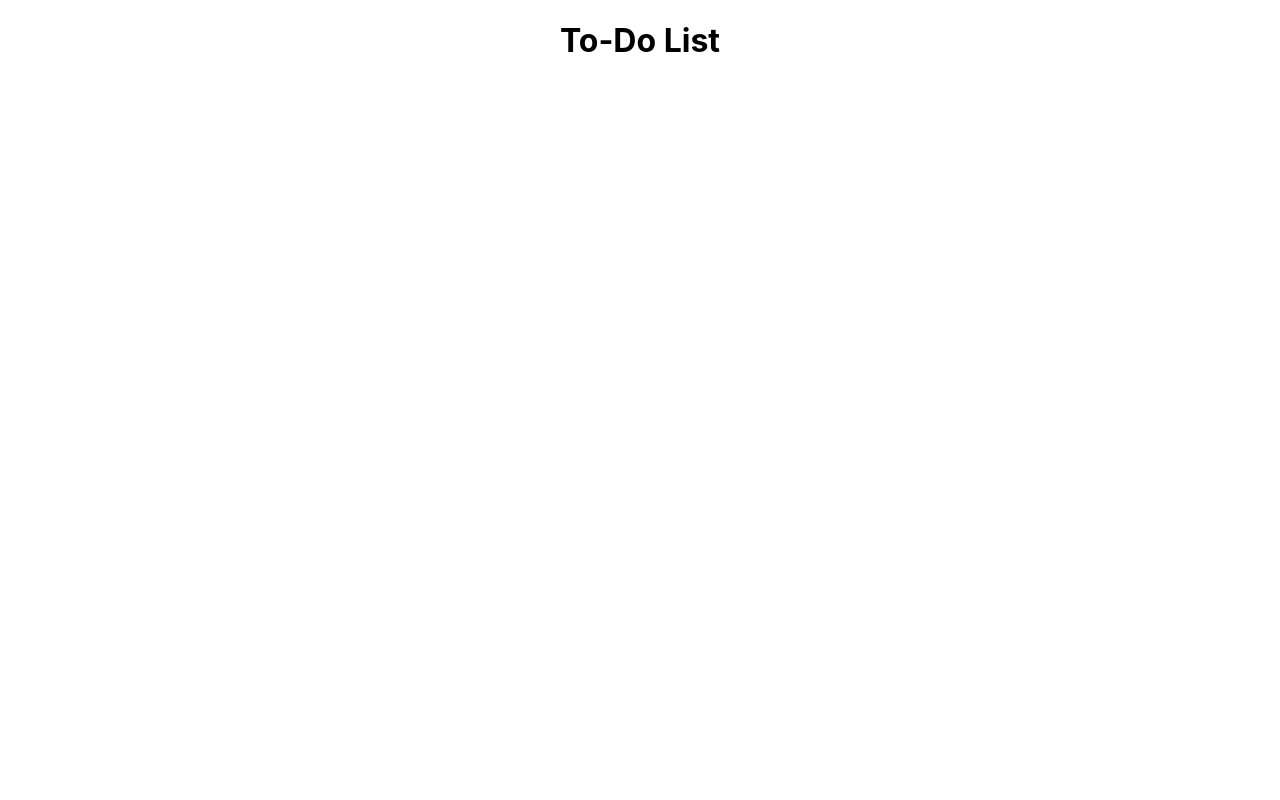
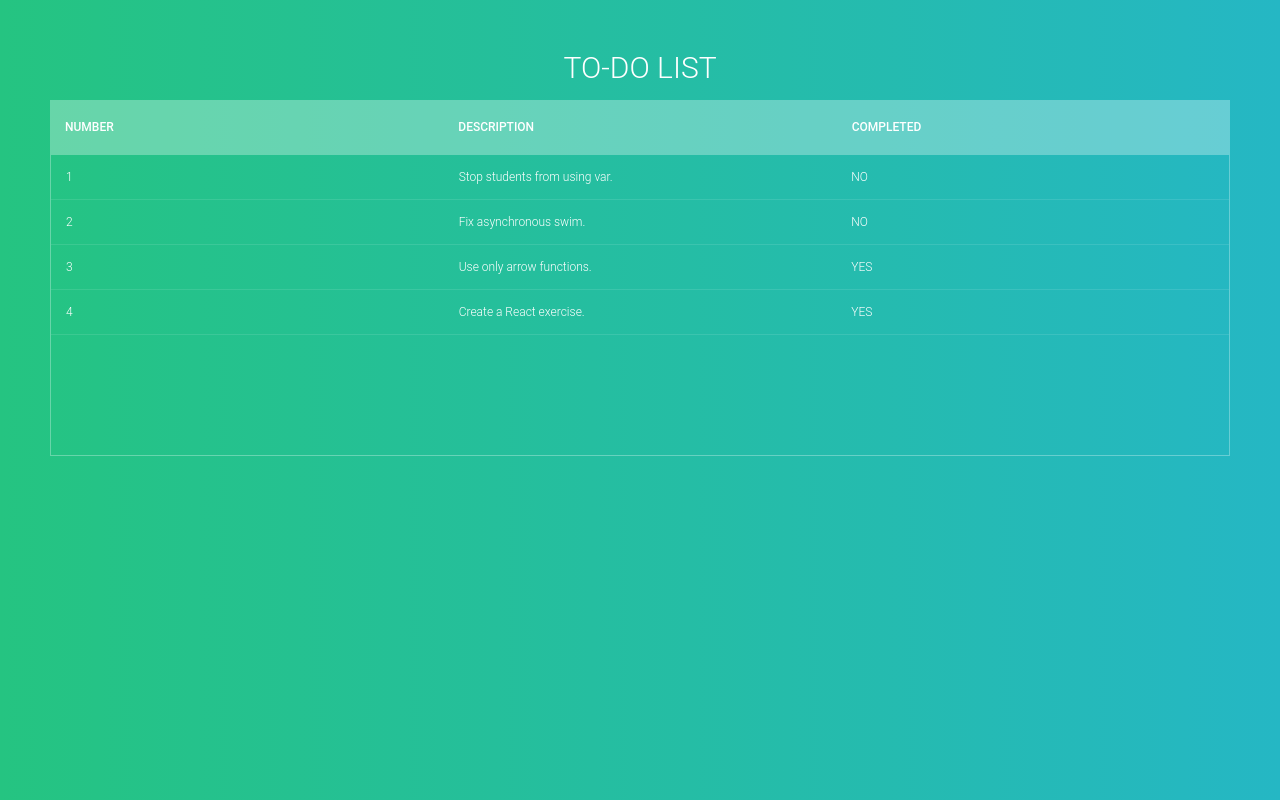
Before and after one commit to tilley-kyle/bld09-react-exercise, a React (Create React App) app: page / in a window 1280 px wide. Built offline with nearby package versions, Linux system fonts and the light colour scheme.

Commit message:
Created a table to house todos and rendering a table row for each todo.

```diff
--- a/src/components/app/App.jsx
+++ b/src/components/app/App.jsx
@@ -1,6 +1,6 @@
 import React from 'react';
 
-import Header from '../header/Header';
+import TodoList from '../todo-list/TodoList';
 
 import './App.css';
 
@@ -12,16 +12,21 @@ class App extends React.Component {
       todos: [
         { id: 1, description: 'Stop students from using var.', completed: false },
         { id: 2, description: 'Fix asynchronous swim.', completed: false },
-        { id: 3, description: 'Use only arrow function.', completed: true },
+        { id: 3, description: 'Use only arrow functions.', completed: true },
         { id: 4, description: 'Create a React exercise.', completed: true }
       ]
     }
   }
 
   render() {
+    // ES6 destructuring
+    const { todos } = this.state;
+
     return (
       <div className="app">
-        <Header />
+        <TodoList
+          todos={todos}
+        />
       </div>
     );
   }
--- /dev/null
+++ b/src/components/todo-item/TodoItem.jsx
@@ -0,0 +1,12 @@
+import React from 'react';
+
+//ES6 Destructuring
+const TodoItem = ({ todo }) => (
+    <tr>
+        <td>{todo.id}</td>
+        <td>{todo.description}</td>
+        <td>{todo.completed ? 'YES' : 'NO'}</td>
+    </tr>
+);
+
+export default TodoItem;
--- /dev/null
+++ b/src/components/todo-list/TodoList.css
@@ -0,0 +1,66 @@
+
+h1{
+font-size: 30px;
+color: #fff;
+text-transform: uppercase;
+font-weight: 300;
+text-align: center;
+margin-bottom: 15px;
+}
+table{
+width:100%;
+table-layout: fixed;
+}
+.tbl-header{
+background-color: rgba(255,255,255,0.3);
+}
+.tbl-content{
+height:300px;
+overflow-x:auto;
+margin-top: 0px;
+border: 1px solid rgba(255,255,255,0.3);
+}
+th{
+padding: 20px 15px;
+text-align: left;
+font-weight: 500;
+font-size: 12px;
+color: #fff;
+text-transform: uppercase;
+}
+td{
+padding: 15px;
+text-align: left;
+vertical-align:middle;
+font-weight: 300;
+font-size: 12px;
+color: #fff;
+border-bottom: solid 1px rgba(255,255,255,0.1);
+}
+
+
+/* demo styles */
+
+@import url(https://fonts.googleapis.com/css?family=Roboto:400,500,300,700);
+body{
+background: -webkit-linear-gradient(left, #25c481, #25b7c4);
+background: linear-gradient(to right, #25c481, #25b7c4);
+font-family: 'Roboto', sans-serif;
+}
+section{
+margin: 50px;
+}
+
+
+
+/* for custom scrollbar for webkit browser*/
+
+::-webkit-scrollbar {
+    width: 6px;
+}
+::-webkit-scrollbar-track {
+    -webkit-box-shadow: inset 0 0 6px rgba(0,0,0,0.3);
+}
+::-webkit-scrollbar-thumb {
+    -webkit-box-shadow: inset 0 0 6px rgba(0,0,0,0.3);
+}
--- /dev/null
+++ b/src/components/todo-list/TodoList.jsx
@@ -0,0 +1,38 @@
+import React from 'react';
+
+import Header from '../header/Header';
+import TodoItem from '../todo-item/TodoItem';
+
+import './TodoList.css';
+
+                // ES6 Destructuring now we can access todos prop with
+                // just todos rather than props.todos
+const TodoList = ({ todos }) => (
+    <section>
+        <Header />
+        <div class="tbl-header">
+            <table cellpadding="0" cellspacing="0" border="0">
+                <thead>
+                    <tr>
+                        <th>Number</th>
+                        <th>Description</th>
+                        <th>Completed</th>
+                    </tr>
+                </thead>
+            </table>
+        </div>
+        <div class="tbl-content">
+            <table cellpadding="0" cellspacing="0" border="0">
+                <tbody>
+                   {todos.map(todo => (
+                       <TodoItem
+                          todo={todo}
+                       />
+                   ))}
+                </tbody>
+            </table>
+        </div>
+    </section>
+);
+
+export default TodoList;
```
Also changed, not shown: src/components/todo-item/TodoItem.css (added), 1 other file (tests, documents, lock files or other folders).
